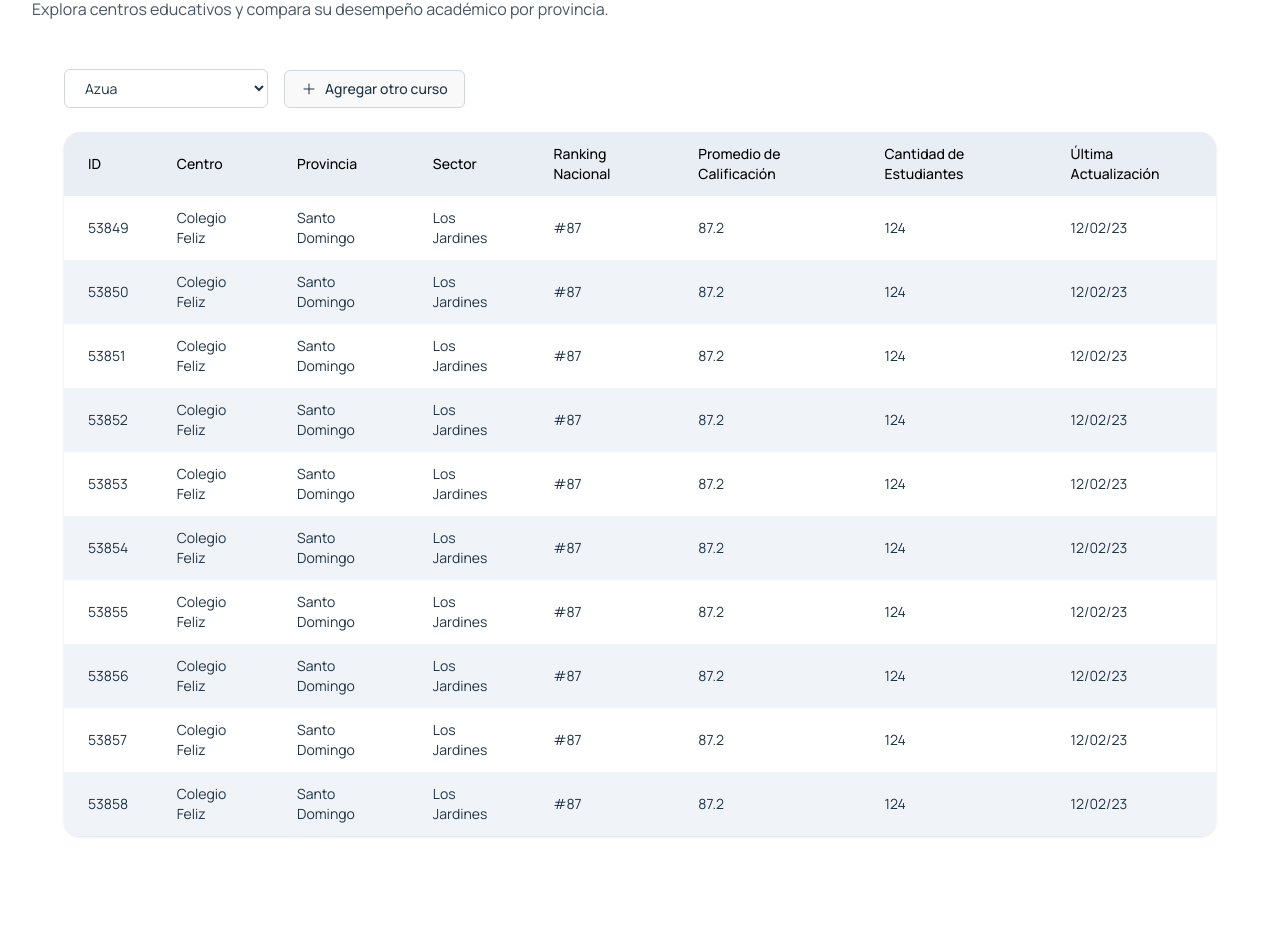
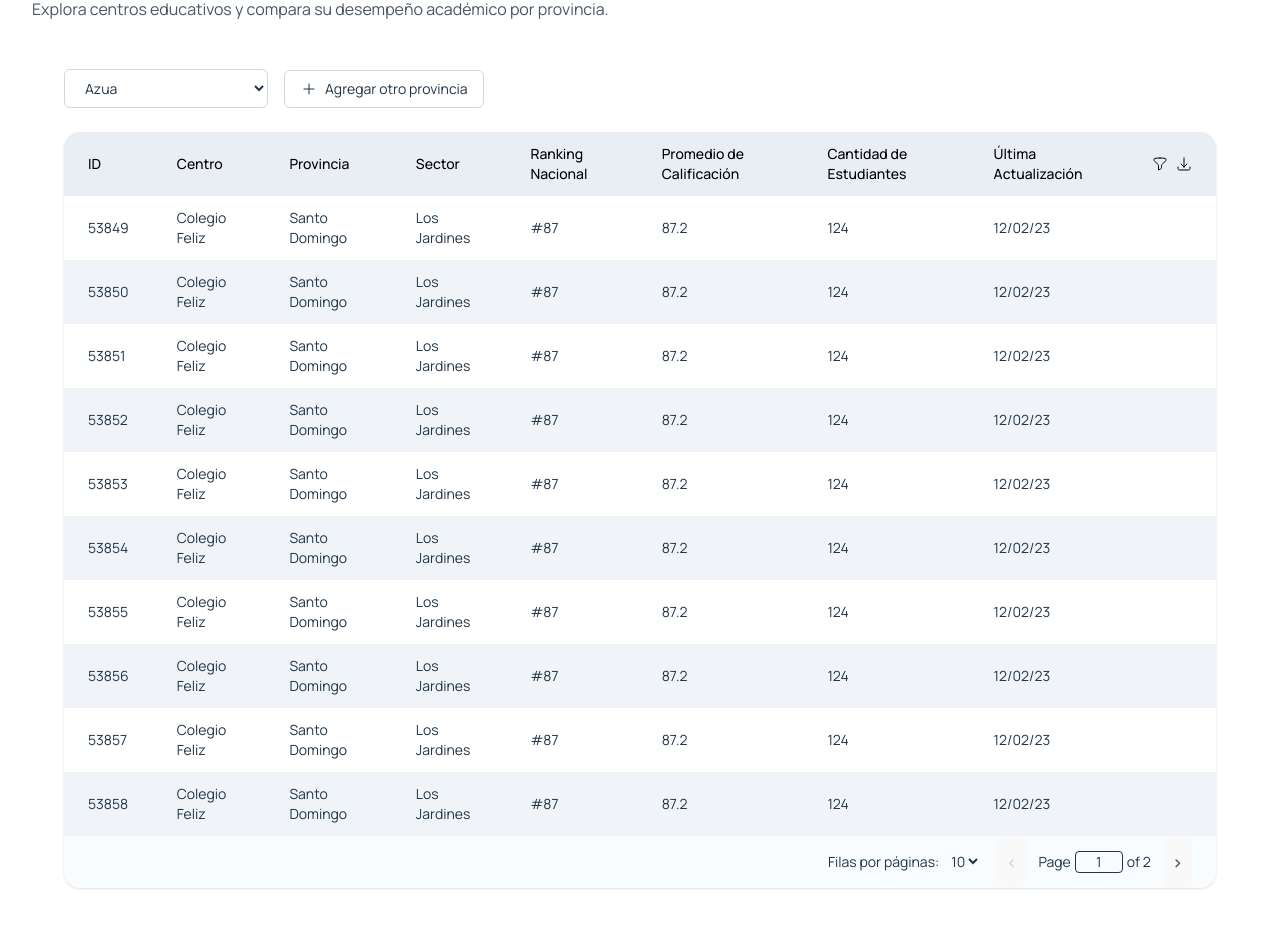
Before and after one commit to Integra-RD/integra-frontend, a React (Vite) app: page /ministry/home in a window 1280 px wide. Shown: the part 152-1080 px from the top of the page. Before the commit the page ends 1036 px from the top, so only its background shows below. Built offline with nearby package versions, Linux system fonts and the light colour scheme.

Commit message:
Add person type filter to DataTable and update default state; enhance navigation in Messaging page

```diff
--- a/src/components/DataTable.tsx
+++ b/src/components/DataTable.tsx
@@ -4,7 +4,7 @@ import { FunnelIcon, ArrowDownTrayIcon, PlusIcon, XMarkIcon } from '@heroicons/r
 
 export interface TableHeader {
   label: string
-  key: string | ((row: any) => React.ReactNode);
+  key: string | ((row: any) => React.ReactNode)
 }
 
 export interface DataTableProps {
@@ -29,7 +29,7 @@ const DataTable: React.FC<DataTableProps> = ({
   const [pageInput, setPageInput] = useState('1')
   const [selected, setSelected] = useState(dropdownOptions[0] || '')
   const [additionalFilters, setAdditionalFilters] = useState<string[]>([])
-  const [personType, setPersonType] = useState('all');
+  const [personType, setPersonType] = useState('student') // Default a estudiantes
 
   const totalPages = Math.ceil(data.length / rowsPerPage)
   const currentData = data.slice((currentPage - 1) * rowsPerPage, currentPage * rowsPerPage)
@@ -65,94 +65,188 @@ const DataTable: React.FC<DataTableProps> = ({
     updatedFilters.splice(index, 1)
     setAdditionalFilters(updatedFilters)
   }
+
   const handlePersonTypeChange = (e: React.ChangeEvent<HTMLSelectElement>) => {
-    const value = e.target.value;
-    setPersonType(value);
+    const value = e.target.value
+    setPersonType(value)
     if (onPersonTypeChange) {
-      onPersonTypeChange(value); // Notifica al componente padre
+      onPersonTypeChange(value)
     }
-  };
+  }
 
   return (
     <div className="px-8">
-      {/* Contenedor de filtros reorganizado */}
-      <div className="mb-6 space-y-4">
-        {/* Filtro de tipo de persona */}
+      {/* Filtro de tipo de persona (nuevo) - Encima de los filtros de curso */}
       {extraFilters === 'with-person-type' && (
-            <div className="flex items-center gap-4">
+        <div className="flex items-center gap-4 mb-4">
           <select
             value={personType}
             onChange={handlePersonTypeChange}
-                className="border border-gray-300 rounded-md px-4 py-2 text-sm"
+            className="border border-gray-300 rounded-md px-4 py-2 text-sm focus:outline-none cursor-pointer hover:border-[#29638A] transition-colors"
           >
-                <option value="all">Estudiantes</option>
+            <option value="student">Estudiantes</option>
             <option value="teacher">Profesores</option>
           </select>
         </div>
       )}
 
-        {/* Filtro de cursos (existente) */}
+      {/* Filtros de cursos (original) */}
       {dropdownLabel && (
-          <div className="flex flex-wrap items-center gap-4">
+        <div className="flex flex-wrap items-center mb-6 gap-4">
+          {extraFilters ? (
+            <>
+              <div className="flex items-center gap-2">
                 <select
                   value={selected}
-              onChange={(e) => setSelected(e.target.value)}
-              className="border border-gray-300 rounded-md px-4 py-2 text-sm"
+                  onChange={e => setSelected(e.target.value)}
+                  className="border border-gray-300 rounded-md px-4 py-2 text-sm focus:outline-none cursor-pointer hover:border-[#29638A] transition-colors"
                 >
-              {dropdownOptions.map((option) => (
+                  {dropdownOptions.map(option => (
                     <option key={option}>{option}</option>
                   ))}
                 </select>
+              </div>
 
-            {extraFilters && (
+              {additionalFilters.map((value, index) => (
+                <div key={index} className="relative flex items-center">
                   <button
+                    onClick={() => removeFilter(index)}
+                    className="absolute left-2 z-10 p-1 rounded-full text-gray-400 hover:bg-red-100 hover:text-red-500 focus:outline-none cursor-pointer transition-colors"
+                  >
+                    <XMarkIcon className="w-4 h-4" />
+                  </button>
+                  <select
+                    value={value}
+                    onChange={e => updateFilter(index, e.target.value)}
+                    className="border border-gray-300 rounded-md pl-10 pr-4 py-2 text-sm focus:outline-none cursor-pointer hover:border-[#29638A] transition-colors"
+                  >
+                    {dropdownOptions.map(option => (
+                      <option key={option}>{option}</option>
+                    ))}
+                  </select>
+                </div>
+              ))}
+
+              <div
+                className="inline-flex items-center border border-gray-300 rounded-md px-4 py-2 cursor-pointer text-sm hover:bg-gray-50 hover:border-[#29638A] transition-colors"
                 onClick={addFilter}
-                className="flex items-center gap-2 border border-gray-300 rounded-md px-4 py-2 text-sm"
               >
-                <PlusIcon className="w-4 h-4" />
-                Agregar otro curso
-              </button>
+                <PlusIcon className="w-4 h-4 mr-2" />
+                Agregar otro {dropdownLabel.toLowerCase()}
+              </div>
+            </>
+          ) : (
+            <div className="flex items-center gap-2">
+              <select
+                value={selected}
+                onChange={e => setSelected(e.target.value)}
+                className="border border-gray-300 rounded-full px-4 py-2 text-sm focus:outline-none"
+              >
+                {dropdownOptions.map(option => (
+                  <option key={option}>{option}</option>
+                ))}
+              </select>
+            </div>
           )}
         </div>
       )}
-      </div>
 
-      {/* Tabla - Asegúrate que este contenedor se muestre */}
-      {data.length > 0 ? (
+      {/* Tabla y paginación (original) */}
       <div className="rounded-2xl shadow bg-[#f5faff]/60 w-full overflow-hidden">
         <div className="overflow-x-auto">
           <table className="w-full text-sm">
             <thead className="bg-[#e9eef5] text-left text-black">
               <tr>
-                  {headers.map((header) => (
-                    <th key={header.key} className="px-6 py-3 font-medium">
+                {headers.map(header => (
+                  <th key={typeof header.key === 'string' ? header.key : `header-${header.label}`} className="px-6 py-3 font-medium">
                     {header.label}
                   </th>
                 ))}
+                <th className="px-6 py-3 font-medium">
+                  <div className="flex justify-end items-center space-x-2">
+                    <FunnelIcon className="w-4 h-4 cursor-pointer hover:text-[#29638A] transition-colors" />
+                    <ArrowDownTrayIcon className="w-4 h-4 cursor-pointer hover:text-[#29638A] transition-colors" />
+                  </div>
+                </th>
               </tr>
             </thead>
             <tbody>
               {currentData.map((row, idx) => (
                 <tr key={idx} className={idx % 2 === 0 ? 'bg-white' : 'bg-[#f0f4f9]'}>
-                    {headers.map((header) => (
-                      <td key={header.key} className="px-6 py-3">
-                        {row[header.key]}
+                  {headers.map(header => (
+                    <td key={typeof header.key === 'string' ? `${header.key}-${idx}` : `cell-${idx}-${header.label}`} className="px-6 py-3">
+                      {typeof header.key === 'string' ? row[header.key] : header.key(row)}
                     </td>
                   ))}
+                  <td className="px-6 py-3" />
                 </tr>
               ))}
             </tbody>
           </table>
         </div>
-          {/* Paginación... (mantén tu código existente) */}
+
+        {/* Paginación (original) */}
+        <div className="w-full px-6 py-0 text-sm">
+          <div className="flex flex-col md:flex-row md:justify-end md:items-center gap-4">
+            <div className="flex items-center space-x-2">
+              <span>Filas por páginas:</span>
+              <select
+                className="bg-transparent focus:outline-none cursor-pointer hover:text-[#29638A] transition-colors"
+                value={rowsPerPage}
+                onChange={e => {
+                  setRowsPerPage(Number(e.target.value))
+                  setCurrentPage(1)
+                  setPageInput('1')
+                }}
+              >
+                {[5, 10, 15].map(n => (
+                  <option key={n} value={n}>
+                    {n}
+                  </option>
+                ))}
+              </select>
             </div>
-      ) : (
-        <div className="text-center py-8 text-gray-500">
-          No hay datos disponibles
+
+            <div className="flex items-center space-x-3">
+              <button
+                className="px-2 text-lg font-medium text-gray-600 disabled:text-gray-300 focus:outline-none hover:text-[#29638A] cursor-pointer disabled:cursor-not-allowed transition-colors"
+                onClick={() => handlePageChange(currentPage - 1)}
+                disabled={currentPage === 1}
+              >
+                &lt;
+              </button>
+
+              <span className="flex items-center space-x-1">
+                <span>Page</span>
+                <input
+                  type="text"
+                  className="w-12 text-center border rounded focus:outline-none focus:border-[#29638A] transition-colors"
+                  value={pageInput}
+                  onChange={e => setPageInput(e.target.value)}
+                  onBlur={handleInputBlur}
+                  onKeyDown={e => {
+                    if (e.key === 'Enter') {
+                      e.preventDefault()
+                      handleInputBlur()
+                    }
+                  }}
+                />
+                <span>of {totalPages}</span>
+              </span>
+
+              <button
+                className="px-2 text-lg font-medium text-gray-600 disabled:text-gray-300 focus:outline-none hover:text-[#29638A] cursor-pointer disabled:cursor-not-allowed transition-colors"
+                onClick={() => handlePageChange(currentPage + 1)}
+                disabled={currentPage === totalPages}
+              >
+                &gt;
+              </button>
             </div>
-      )}
           </div>
-  );
+        </div>
+      </div>
+    </div>
+  )
 }
 
 export default DataTable
--- a/src/pages/director/InstitutionData.tsx
+++ b/src/pages/director/InstitutionData.tsx
@@ -9,6 +9,7 @@ import {
   MapPinIcon,
   BriefcaseIcon,
   DevicePhoneMobileIcon,
+  MegaphoneIcon,
 } from '@heroicons/react/24/outline'
 import { useLocation, useNavigate } from 'react-router-dom'
 import LayoutWrapper from '../../components/LayoutWrapper'
@@ -164,6 +165,12 @@ const lineDataAvg = {
         active: location.pathname === '/director/reports',
         onClick: () => navigate('/director/report')
       },
+      {
+        label: 'Comunicaciones',
+        icon: <MegaphoneIcon className="w-5 h-5" />,
+        active: location.pathname === '/director/messaging',
+        onClick: () => navigate('/director/messaging')
+      }
     ]
 
     return (
--- a/src/pages/director/Messaging.tsx
+++ b/src/pages/director/Messaging.tsx
@@ -31,26 +31,26 @@ const DirectorMessagingPage = () => {
         {
           label: 'Gestión de Personas',
           icon: <UsersIcon className="w-5 h-5" />,
-      active: location.pathname === '/director/personas',
-      onClick: () => navigate('/director/personas')
+          active: location.pathname === '/director/members',
+          onClick: () => navigate('/director/members')
         },
         {
           label: 'Gestión de Centro Educativo',
           icon: <BuildingLibraryIcon className="w-5 h-5" />,
-      active: location.pathname === '/director/centro',
-      onClick: () => navigate('/director/centro')
+          active: location.pathname === '/director/institution',
+          onClick: () => navigate('/director/institution')
         },
         {
           label: 'Reportes',
           icon: <DocumentMagnifyingGlassIcon className="w-5 h-5" />,
-      active: location.pathname === '/director/reportes',
-      onClick: () => navigate('/director/reportes')
+          active: location.pathname === '/director/reports',
+          onClick: () => navigate('/director/report')
         },
         {
           label: 'Comunicaciones',
           icon: <MegaphoneIcon className="w-5 h-5" />,
-      active: location.pathname === '/director/mensajes',
-      onClick: () => navigate('/director/mensajes')
+          active: location.pathname === '/director/messaging',
+          onClick: () => navigate('/director/messaging')
         }
       ]
 
```
Lines whose indentation alone changed are shown as unchanged.
